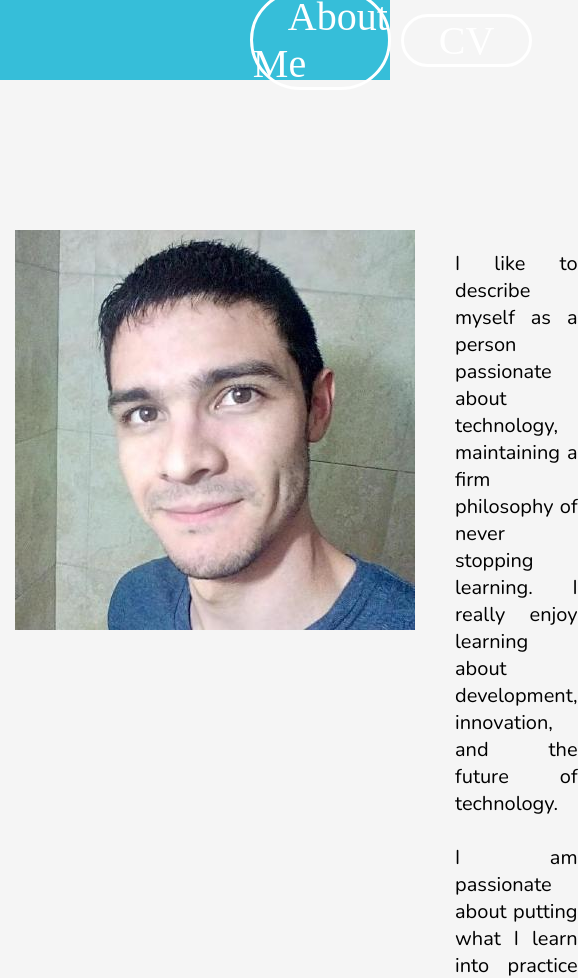
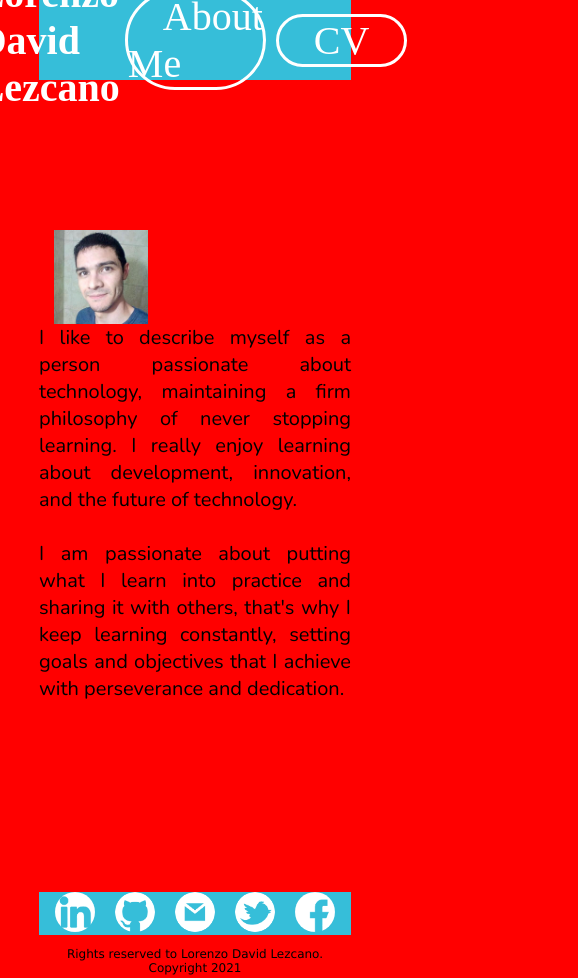
Before and after one commit to lordlez/personalweb, a plain HTML site: page index.html in a window 390 px wide. Shown: the top 978 px of the page, 578 px wide, since content can reach past the window. Drawn offline with nearby package versions, Linux system fonts and the light colour scheme.

Commit message:
comenzando responsive design

```diff
--- a/index.html
+++ b/index.html
@@ -9,8 +9,8 @@
     </head>
     <body>
         <!-- Cabezera web, barra de navegacion-->
+        <div class="container">
             <header class="header">
-            <nav class="nav">
                     <div class="container-nav">
                         <h1 class="my-name">Lorenzo David Lezcano</h1>
                         <div class="pestaña">
@@ -20,25 +20,23 @@
                             <a class="curriculum-vitae" href="cv.html">CV</a>
                         </div>
                     </div>
-            </nav>
             </header>
 
             <!--Seccion del cuerpo de la web Sobre Mi-->
-        <section class="section">
                 <div class="flex-container">
-                <div class="photo">
                         <img src="lordlez.jpg" alt="Mi foto">
-                </div>
-                <div class="text">
                         <p>
                             I like to describe myself as a person passionate about technology, maintaining a firm philosophy of never stopping learning.
                             I really enjoy learning about development, innovation, and the future of technology. <br><br>
                             I am passionate about putting what I learn into practice and sharing it with others, that's why I keep learning constantly,
                             setting goals and objectives that I achieve with perseverance and dedication.
                         </p>
-                </div>
+
                 </div>
                 <!--Contenedor de las redes socuales / contacto-->
+
+            <!--Parte final de la web con derechos y creador de la misma-->
+            <footer class="footer">
                 <div class="social-media">
                     <a href="https://www.linkedin.com/in/lorenzo-david-lezcano/"><img src="linkedin.png" alt="Linkedin"></a>
                     <a href="https://github.com/lordlez"><img src="github.png" alt="GitHub"></a>
@@ -46,12 +44,10 @@
                     <a href="https://twitter.com/lordlez_"><img src="twitter.png" alt="Twitter"></a>
                     <a href="https://www.facebook.com/xbenjiprice/"><img src="facebook.png" alt="Facebook"></a>
                 </div>
-        </section>
-
-        <!--Parte final de la web con derechos y creador de la misma-->
-        <footer class="footer">
                 <p>Rights reserved to Lorenzo David Lezcano. Copyright 2021</p>
             </footer>
+        </div>
+
 
     </body>
 </html>
--- a/style.css
+++ b/style.css
@@ -4,6 +4,16 @@ body{
 }
 
  /*Estilos para la pestaña index*/
+.container{
+    width: 80%;
+    max-width: 100%;
+    margin: 0 auto;
+}
+
+.section{
+    width: 100%;
+    margin: 0 auto;
+}
 
 .container-nav{
     display: flex;
@@ -11,13 +21,14 @@ body{
     height: 80px;
     align-items: center;
     justify-content: center;
+    width: 100%;
 }
 
 .my-name{
     text-decoration: none;
     font-size: 40px;
     color: white;
-    margin-right: 250px;
+    margin: 0 auto;
 }
 
 .pestaña{
@@ -39,6 +50,7 @@ body{
     margin-right: 35px;
     font-size: 40px;
     color: white;
+
 }
 
 .curriculum-vitae{
@@ -59,20 +71,18 @@ body{
     margin-top: 150px;
 }
 
-.flex-container div p{
-    margin-left: 25px;
+.flex-container p{
     font-size: 20px;
     font-family: 'Nunito', sans-serif;
+    width: 30%;
+    margin: auto;
+    text-align: justify;
 }
 
-.photo{
+.flex-container img{
+    height: 30%;
+    width: 30%;
     margin: 0px 15px 0px 15px;
-
-}
-
-.text{
-    width: 500px;
-    text-align: justify;
 }
 
 .social-media{
@@ -156,3 +166,23 @@ body{
 
 
 /*Estilos compartidos en ambas pestañas*/
+
+@media screen and (max-width: 800px){
+    .header{
+        width: 100%;
+    }
+
+    .flex-container{
+        display: flex;
+        flex-direction: column;
+    }
+
+    .flex-container p{
+
+        width: 100%;
+    }
+
+    body{
+        background: red;
+    }
+}
```
Lines whose indentation alone changed are shown as unchanged.
